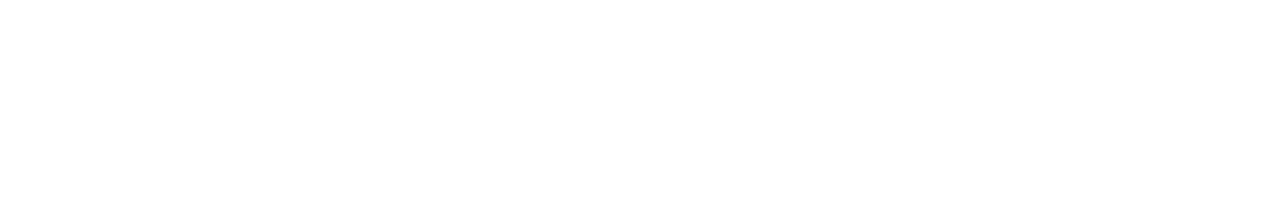
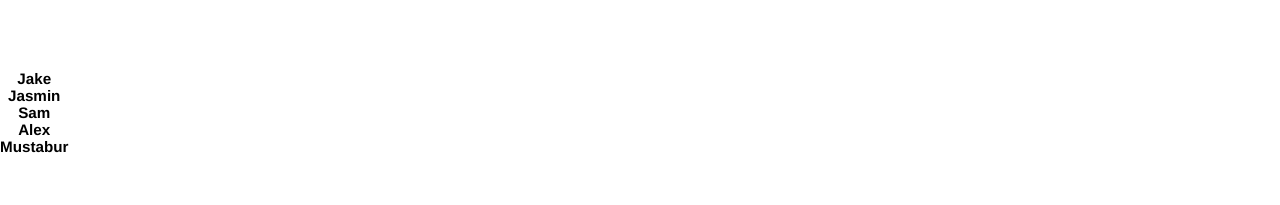
Before and after one commit to sgwicks/nc-messages, a React (Create React App) app: page / in a window 1280 px wide. Shown: the part 227-432 px from the top of the page. Built offline with nearby package versions, Linux system fonts and the light colour scheme.

Commit message:
passed user from map to UserCard through props

```diff
--- a/src/components/Users.jsx
+++ b/src/components/Users.jsx
@@ -10,11 +10,11 @@ export default class Users extends Component {
     const { users } = this.state;
     return (
       <aside>
-        <ul>
+        <ul className="users-list">
           {users.map((user, i) => {
             return (
               <li key={i}>
-                <UserCard />
+                <UserCard user={user} />
               </li>
             );
           })}
```
